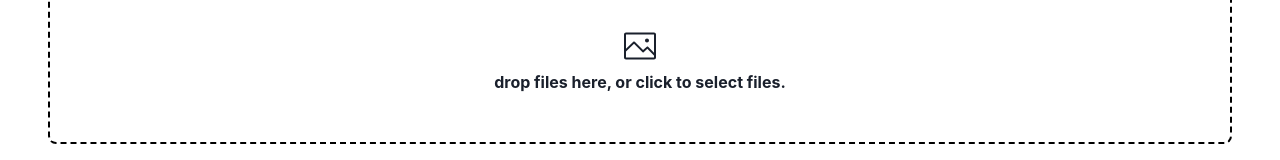
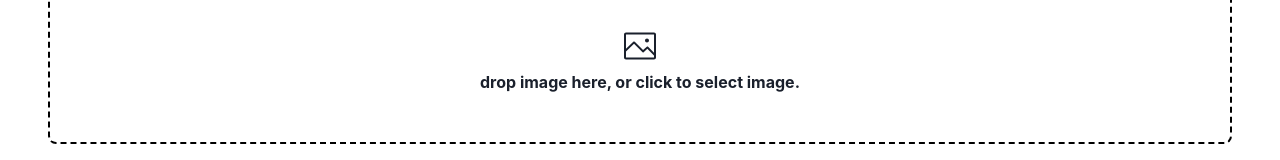
Before and after one commit to camiha/pixel100percent, a React (Vite) app: page / in a window 1280 px wide. Shown: the part 338-498 px from the top of the page. Built offline with nearby package versions, Linux system fonts and the light colour scheme.

Commit message:
change description

```diff
--- a/src/components/image-dropzone.tsx
+++ b/src/components/image-dropzone.tsx
@@ -50,7 +50,7 @@ export const ImageDropzone = ({
 						<input {...getInputProps()} />
 						<Icon as={SlPicture} width={8} height={8} />
 						<Text fontWeight="bold" textAlign="center">
-							drop files here, or click to select files.
+							drop image here, or click to select image.
 						</Text>
 					</Flex>
 				</Flex>
```
